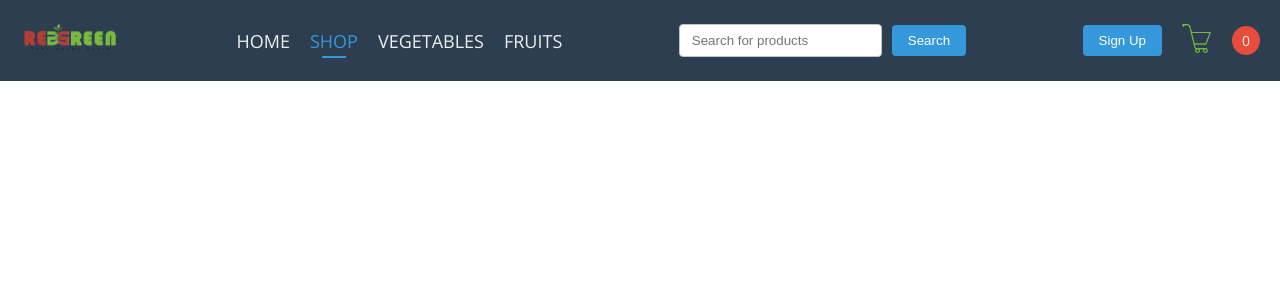
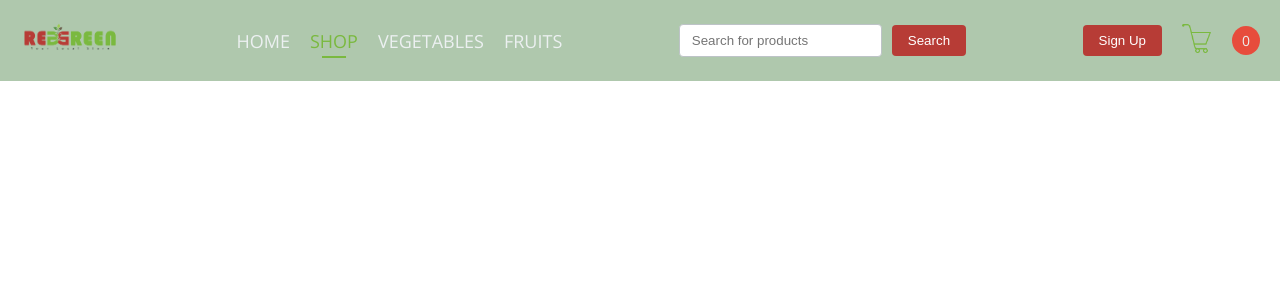
Before and after one commit to thummasreddy/red_green_front_end, a React (Create React App) app: page / in a window 1280 px wide. Shown: the top 300 px of the page. Built offline with nearby package versions, Linux system fonts and the light colour scheme.

Commit message:
Small changes

```diff
--- a/src/Components/Navbar/Navbar.css
+++ b/src/Components/Navbar/Navbar.css
@@ -9,7 +9,7 @@ ul, li {
   display: flex;
   align-items: center;
   justify-content: space-between;
-  background-color: #2c3e50;
+  background-color: #AFC8AD;
   padding: 10px 20px;
 }
 
@@ -37,7 +37,7 @@ ul, li {
 }
 
 .nav-item:hover {
-  color: #3498db;
+  color: #b73c36;
 }
 
 .nav-item::after {
@@ -48,7 +48,7 @@ ul, li {
   transform: translateX(-50%);
   width: 0;
   height: 2px;
-  background-color: #3498db;
+  background-color: #7ab93f;
   transition: width 0.3s ease;
 }
 
@@ -57,7 +57,7 @@ ul, li {
 }
 
 .active {
-  color: #3498db;
+  color: #7ab93f;
 }
 
 .search {
@@ -75,12 +75,12 @@ ul, li {
 }
 
 .search input:focus {
-  border-color: #3498db;
+  border-color: #7ab93f;
 }
 
 .btn {
   padding: 8px 16px;
-  background-color: #3498db;
+  background-color: #b73c36;
   border: none;
   border-radius: 4px;
   color: #fff;
@@ -89,7 +89,7 @@ ul, li {
 }
 
 .btn:hover {
-  background-color: #2980b9;
+  background-color: #7ab93f;
 }
 
 .nav-signup-basket {
```
